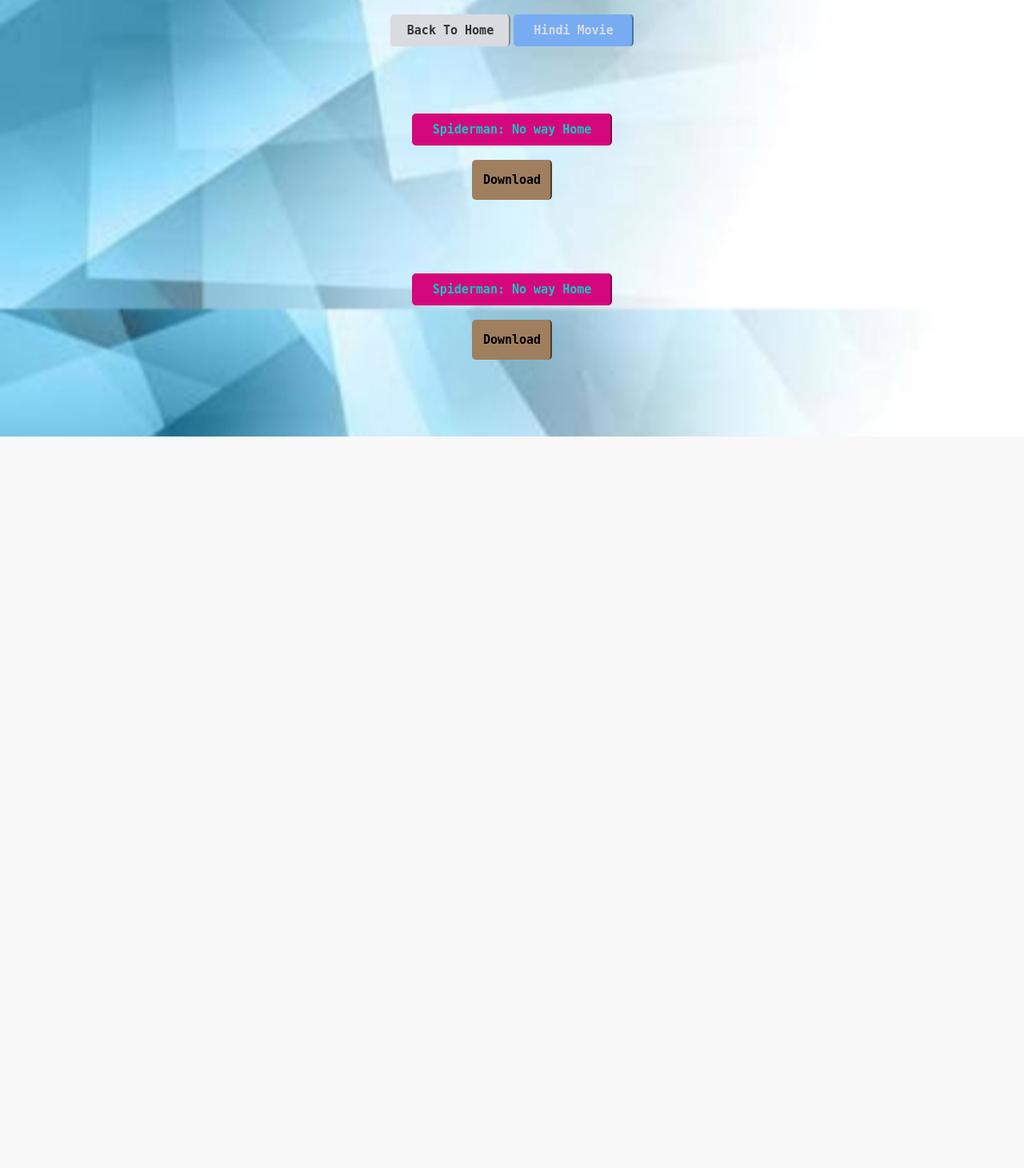
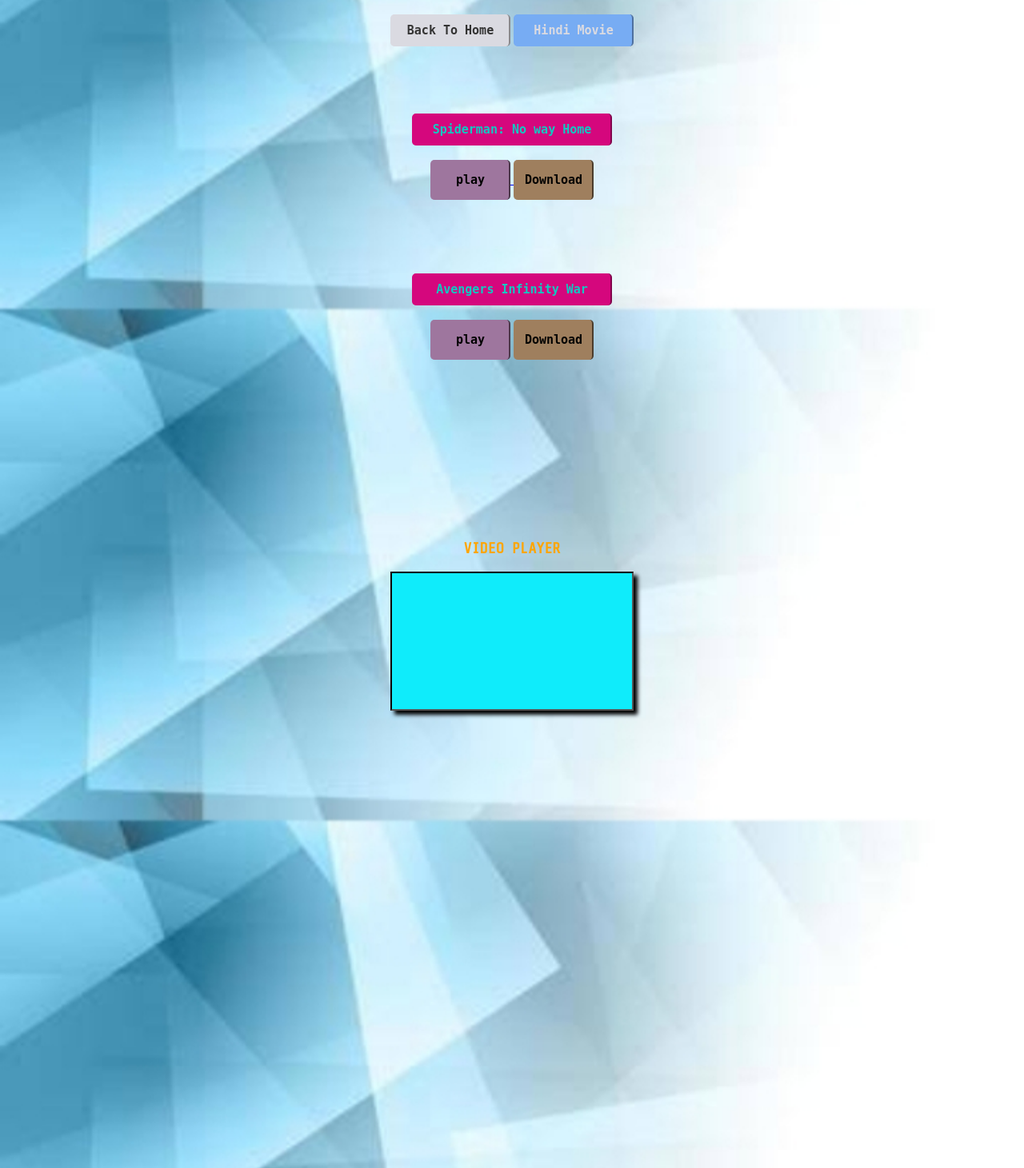
Before and after one commit to cracker911181/cracker911181.github.io, a PHP site: page /english.html in a window 1280 px wide. Shown: the part 254-1715 px from the top of the page at 80% size. Before the commit the page ends 800 px from the top, so only its background shows below. Run offline with PHP 8.4, Linux system fonts and the light colour scheme; a map, chart or similar area stays blank.

Commit message:
Add files via upload

```diff
--- a/english.html
+++ b/english.html
@@ -1,13 +1,26 @@
 <!DOCTYPE html>
 <html>
   <head>
-    <meta meta name="viewport" content="width=device-width, user-scalable=no" />
+   <meta meta name="viewport" content="width=device-width, user-scalable=no" />
 
     <title></title>
+
+
+<link rel="preconnect" href="https://fonts.googleapis.com">
+<link rel="preconnect" href="https://fonts.gstatic.com" crossorigin>
+<link href="https://fonts.googleapis.com/css2?family=Share+Tech+Mono&display=swap" rel="stylesheet">
+
+
 <link href='https://fonts.googleapis.com/css?family=Montserrat:700' rel='stylesheet' type='text/css'>
 
     <link rel="stylesheet" type="text/css" href="style2.css">
   </head>
+
+
+
+
+
+
   <body>
 
     <header>
@@ -39,22 +52,29 @@
 
 
 
+<!-- BOTTON -->
+
+
 
 
 
 <div class="hide"><fuck><button>
     Spiderman: No way Home
  </button></fuck><br><br>
-  <a href="https://drive.google.com/u/1/uc?export=download&confirm=QaRJ&id=1985rCn_L2dSYH5WiUqsltX0-Kime4E88">
-    <button class="buttonn">
-Download
-</button></a></div>
+  <a href="#player_f"><button class="buttonn2" onclick="p1()">
+   play
+ </button><span>
+  <a href="https://google.com">
+    <button class="buttonn">Download</button></a></span></div>
 
 
 <div class="hide"><fuck><button>
-    Spiderman: No way Home
+    Avengers Infinity War
  </button></fuck><br><br>
-  <a href="https://drive.google.com/u/1/uc?export=download&confirm=QaRJ&id=1985rCn_L2dSYH5WiUqsltX0-Kime4E88">
+ <a href="#player_f"><button class="buttonn2" onclick="p2()">
+   play
+ </button></a>
+  <a href="https://facebook.com">
     <button class="buttonn">
 Download
 </button></a></div>
@@ -66,5 +86,66 @@
 
 
 
+
+
+
+<!-- Footer  Video Player -->
+
+
+
+<div id="player_f">
+<h3 style="text-align: center; color: orange; font-family: 'Share Tech Mono', monospace;"> VIDEO PLAYER</h3>
+
+<footer>
+<iframe id="player" src="" height="170px" weight="240px">
+
+</iframe>
+</footer>
+</div>
+
+
+
+<!-- Video Player Ended -->
+
+
+
+
+
+
+<!-- Java Script -->
+
+
+
+
+
+
+
+<!-- Java Script Code space -->
+
+
+
+<script>
+  function ver(url)
+  {
+    alert("Your Video is Loading! Please wait...")
+    document.getElementById("player").src=url;
+  }
+
+ function p1(){
+   ver("https://drive.google.com/file/d/1cc5ldEnHHUpS-Wx9vWqxElyEtADk8Ahr/preview");
+ }
+ function p2(){
+   ver("https://drive.google.com/file/d/1cc5ldEnHHUpS-Wx9vWqxElyEtADk8Ahr/preview");
+ }
+ </script>
+
+
+
+<!-- Java Script Code Ended -->
+
+
+
+
+
   </body>
 </html>
--- a/style2.css
+++ b/style2.css
@@ -197,3 +197,48 @@
   width: 100px;
    background: #9f7f5e;
 }
+
+
+
+.buttonn2{
+
+  height: 50px;
+  align-self: center;
+  padding-top: 10px;
+  background-position: 100px 100px 100px;
+
+
+    outline: none;
+  text-align: center;
+  font-size: 15px;
+  padding-top: 11px;
+  padding-bottom: 11px;
+   border-block: none;
+   border-color: #9e769e;
+  -moz-border-radius: 5px;
+    -webkit-border-radius: 5px;
+  border-radius: 5px;
+  font-family: 'Roboto Mono', monospace;
+
+  transition: 0.2s all;
+	cursor: pointer;
+  font-weight: bold;
+  width: 100px;
+   background: #9e769e;
+
+}
+
+
+#player_f{
+  padding-top: 20vh ; /*22 */
+  padding-bottom: 70vh;
+  text-align: center;
+}
+
+
+#player{
+  border-color: black;
+  background-color: rgb(15,236,251);
+  box-shadow: 5px 5px 5px;
+  box-shadow: color(red);
+}
```
